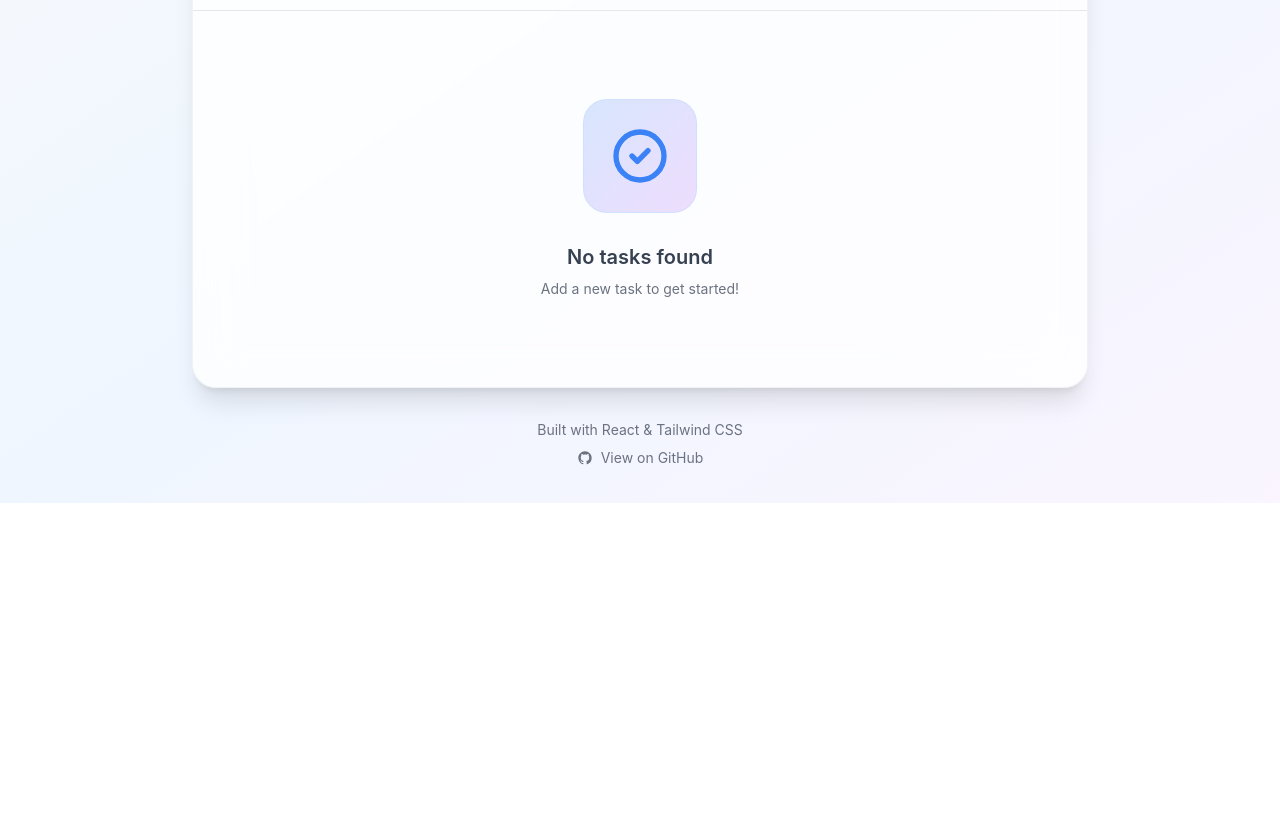
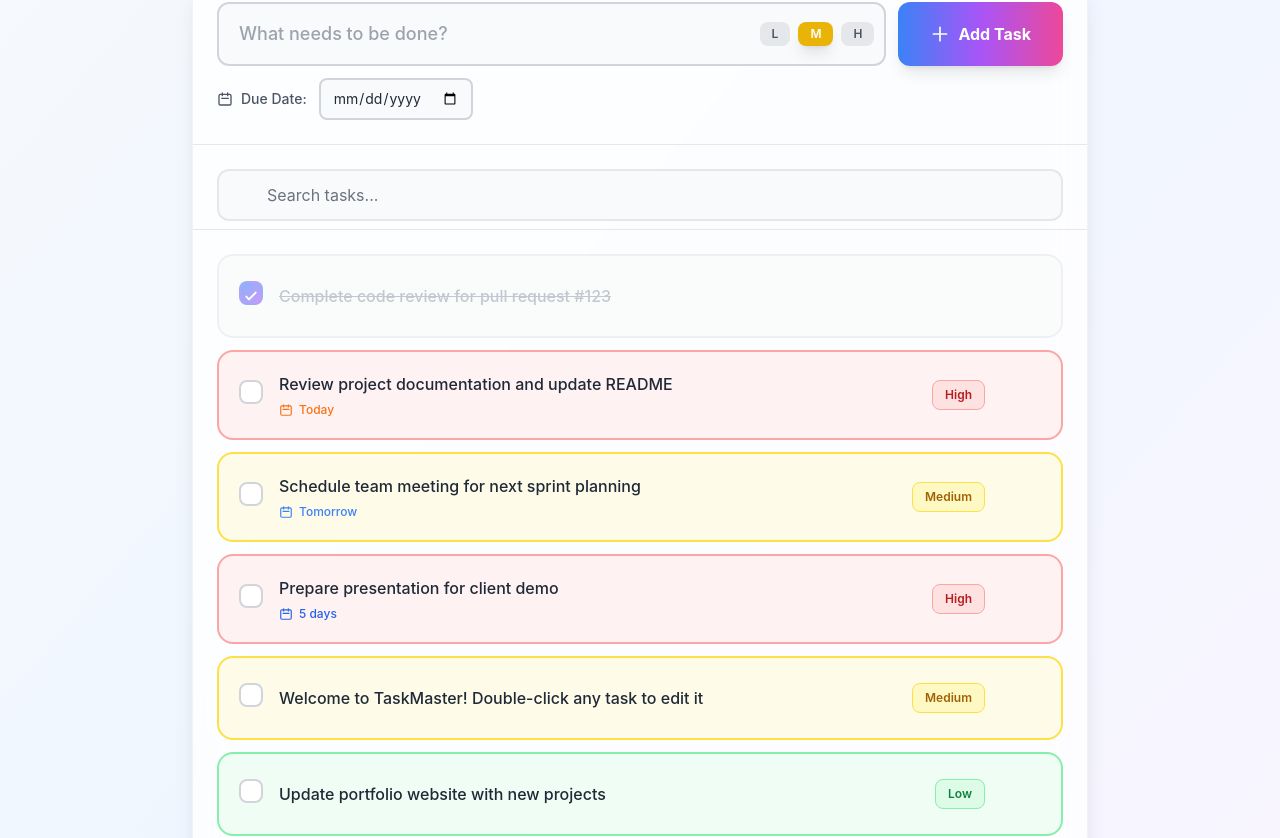
Before and after one commit to aadhiVenkat/ToDo-app, a React (Vite) app: page / in a window 1280 px wide. Shown: the part 401-1239 px from the top of the page. Before the commit the page ends 904 px from the top, so only its background shows below. Built offline with nearby package versions, Linux system fonts and the light colour scheme.

Commit message:
Add sample default tasks to showcase all features

```diff
--- a/src/App.jsx
+++ b/src/App.jsx
@@ -9,16 +9,79 @@ import SearchBar from './components/SearchBar'
 
 function App() {
   const { theme } = useTheme()
+
+  // Sample tasks to demonstrate features
+  const getSampleTasks = () => {
+    const today = new Date()
+    const tomorrow = new Date(today)
+    tomorrow.setDate(tomorrow.getDate() + 1)
+    const nextWeek = new Date(today)
+    nextWeek.setDate(nextWeek.getDate() + 5)
+    const yesterday = new Date(today)
+    yesterday.setDate(yesterday.getDate() - 1)
+
+    return [
+      {
+        id: '1',
+        text: 'Welcome to TaskMaster! Double-click any task to edit it',
+        completed: false,
+        priority: 'medium',
+        dueDate: '',
+        createdAt: new Date().toISOString()
+      },
+      {
+        id: '2',
+        text: 'Review project documentation and update README',
+        completed: false,
+        priority: 'high',
+        dueDate: today.toISOString().split('T')[0],
+        createdAt: new Date().toISOString()
+      },
+      {
+        id: '3',
+        text: 'Schedule team meeting for next sprint planning',
+        completed: false,
+        priority: 'medium',
+        dueDate: tomorrow.toISOString().split('T')[0],
+        createdAt: new Date().toISOString()
+      },
+      {
+        id: '4',
+        text: 'Complete code review for pull request #123',
+        completed: true,
+        priority: 'high',
+        dueDate: yesterday.toISOString().split('T')[0],
+        createdAt: new Date().toISOString()
+      },
+      {
+        id: '5',
+        text: 'Prepare presentation for client demo',
+        completed: false,
+        priority: 'high',
+        dueDate: nextWeek.toISOString().split('T')[0],
+        createdAt: new Date().toISOString()
+      },
+      {
+        id: '6',
+        text: 'Update portfolio website with new projects',
+        completed: false,
+        priority: 'low',
+        dueDate: '',
+        createdAt: new Date().toISOString()
+      }
+    ]
+  }
+
   const [todos, setTodos] = useState(() => {
     try {
       if (typeof window !== 'undefined' && window.localStorage) {
         const savedTodos = localStorage.getItem('todos')
-        return savedTodos ? JSON.parse(savedTodos) : []
+        return savedTodos ? JSON.parse(savedTodos) : getSampleTasks()
       }
-      return []
+      return getSampleTasks()
     } catch (error) {
       console.error('Error loading todos:', error)
-      return []
+      return getSampleTasks()
     }
   })
   const [filter, setFilter] = useState('all')
```
